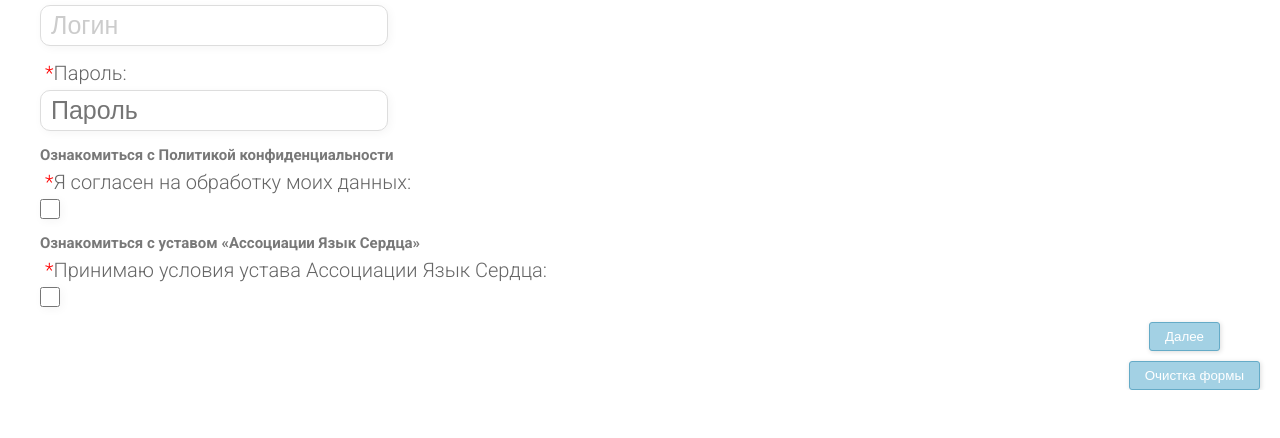
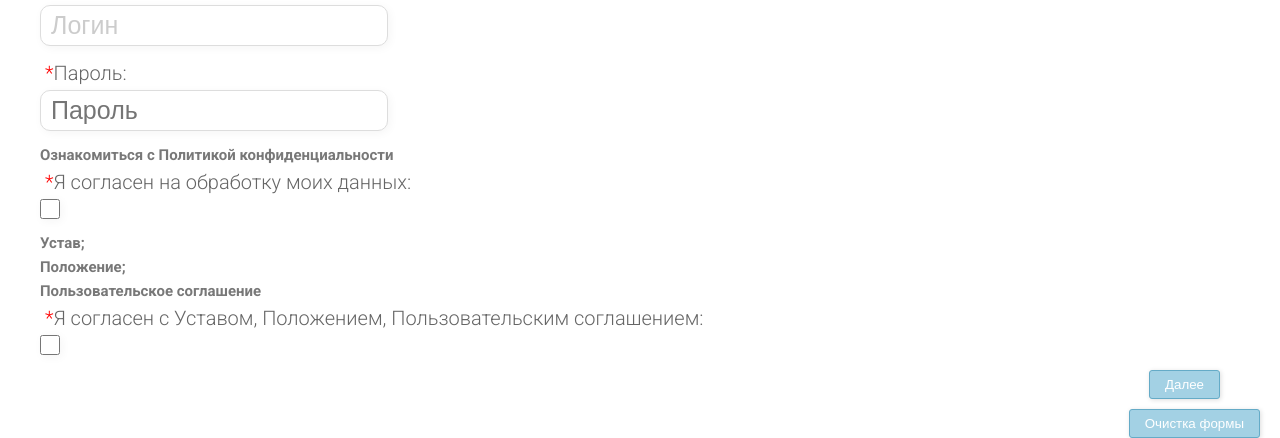
Before and after one commit to andrewrunner/cardio, a PHP site: page /component/index.php?name=registration in a window 1280 px wide. Shown: the part 1173-1611 px from the top of the page. Before the commit the page ends 1563 px from the top, so only its background shows below. Run offline with PHP 8.4, Linux system fonts and the light colour scheme; data that the repository does not hold is empty.

Commit message:
changed registration.tpl url's

```diff
--- a/component/view/registration.tpl
+++ b/component/view/registration.tpl
@@ -65,9 +65,15 @@
 		<div class="block_f2">
 
 			<a href="https://iridoc.com/files/Charter_Associations_Language_Hearts_Russian.pdf" target="_blank"
-				style="margin: 5px 0 0 0; font-size: 15px;"><b>Ознакомиться с уставом «Ассоциации Язык Сердца»</b></a><br>
+				style="margin: 5px 0 0 0; font-size: 15px;"><b>Устав;</b></a><br>
 
-			<label class="wf_text" for="firstname"><span style="color: red;">*</span>Принимаю условия устава Ассоциации Язык Сердца:</label>
+			<a href="https://iridoc.com/files/Position_of_Activities_Associations_Language_Heart.pdf" target="_blank"
+				style="margin: 5px 0 0 0; font-size: 15px;"><b>Положение;</b></a><br>
+
+			<a href="https://iridoc.com/files/Terms_of_use.pdf" target="_blank"
+				style="margin: 5px 0 0 0; font-size: 15px;"><b>Пользовательское соглашение</b></a><br>
+
+			<label class="wf_text" for="firstname"><span style="color: red;">*</span>Я согласен с  Уставом, Положением, Пользовательским соглашением:</label>
 			<input type="checkbox" value="" placeholder="Пароль" id="firstname" class="block_strock"
 				required>
 		</div>
```
